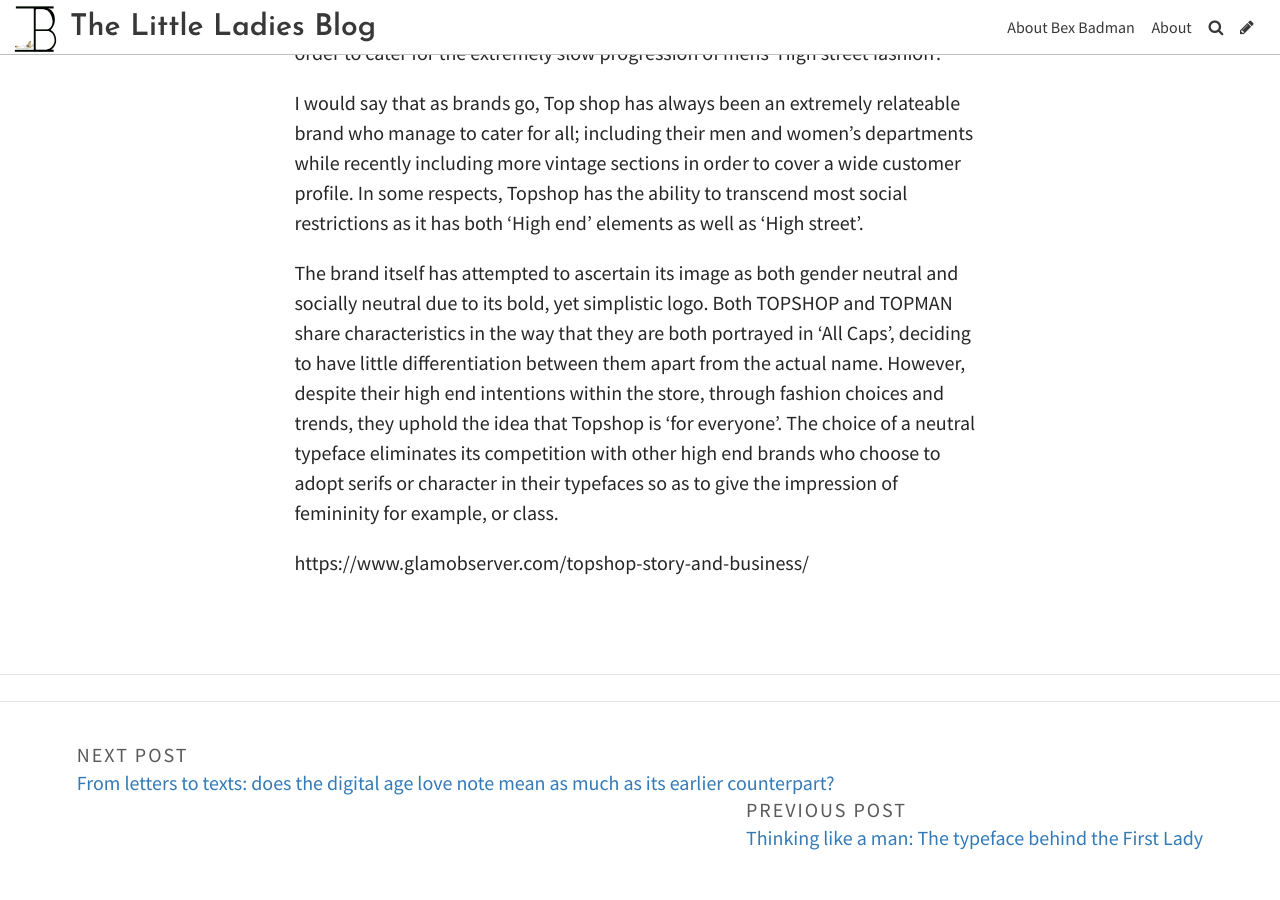
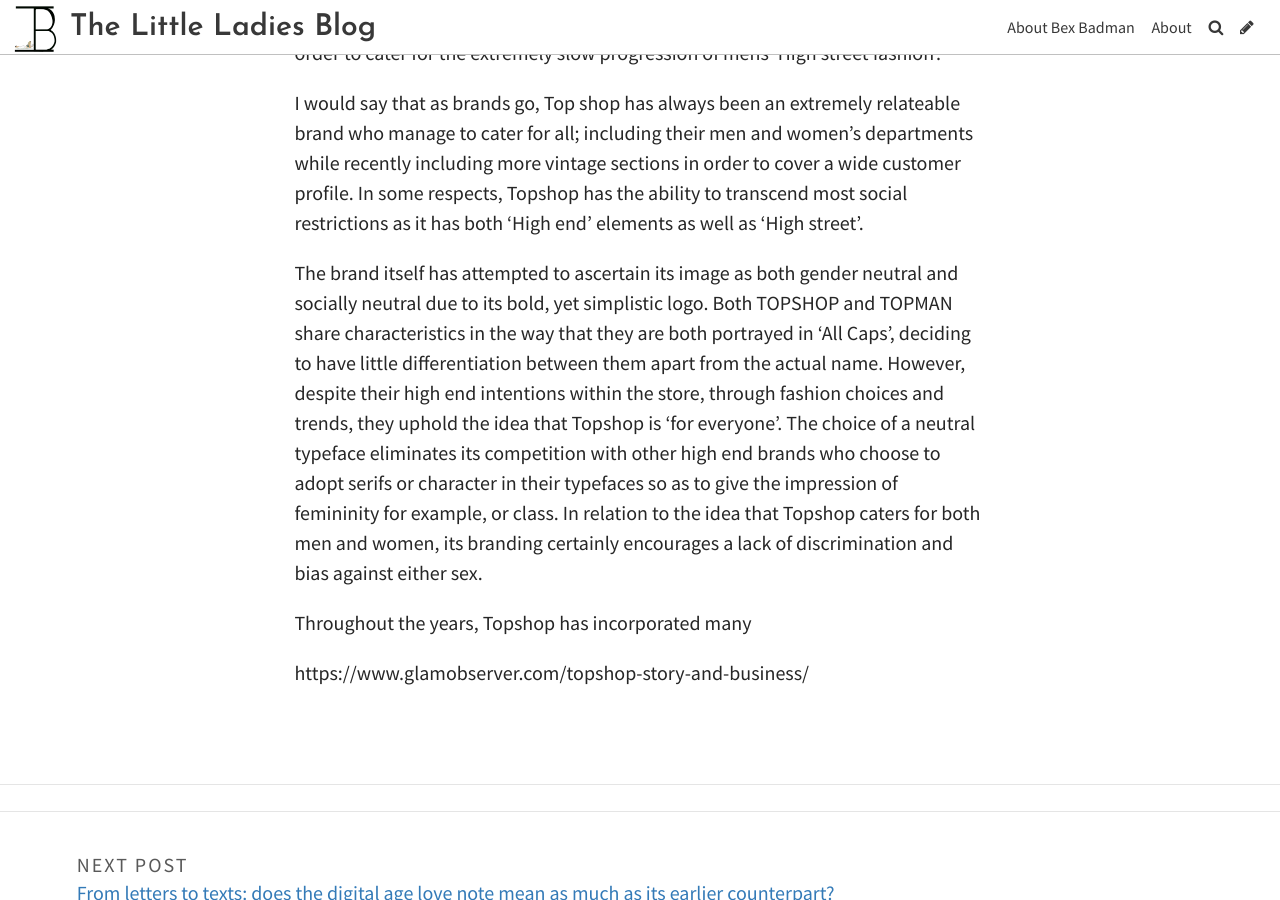
Before and after one commit to rebeccabadman1999/Bex-Badman-Blog, a Jekyll site: the page built from _posts/2020-11-14-topshop-does-their-brand-really-cater-for-both-men-and-women.md, in a window 1280 px wide and 900 px high, scrolled down 578 px. Built offline with Jekyll 4.4.1, drawn with Linux system fonts in a browser that asks for light colours; some web fonts are replaced; comment, search, counter and statistics services are not loaded.

Commit message:
Update Post “2020-11-14-topshop-does-their-brand-really-cater-for-both-men-and-women”

```diff
--- a/_posts/2020-11-14-topshop-does-their-brand-really-cater-for-both-men-and-women.md
+++ b/_posts/2020-11-14-topshop-does-their-brand-really-cater-for-both-men-and-women.md
@@ -11,6 +11,8 @@
 
 I would say that as brands go, Top shop has always been an extremely relateable brand who manage to cater for all; including their men and women's departments while recently including more vintage sections in order to cover a wide customer profile. In some respects, Topshop has the ability to transcend most social restrictions as it has both 'High end' elements as well as 'High street'.
 
-The brand itself has attempted to ascertain its image as both gender neutral and socially neutral due to its bold, yet simplistic logo. Both TOPSHOP and TOPMAN share characteristics in the way that they are both portrayed in 'All Caps', deciding to have little differentiation between them apart from the actual name. However, despite their high end intentions within the store, through fashion choices and trends, they uphold the idea that Topshop is 'for everyone'. The choice of a neutral typeface eliminates its competition with other high end brands who choose to adopt serifs or character in their typefaces so as to give the impression of femininity for example, or class.
+The brand itself has attempted to ascertain its image as both gender neutral and socially neutral due to its bold, yet simplistic logo. Both TOPSHOP and TOPMAN share characteristics in the way that they are both portrayed in 'All Caps', deciding to have little differentiation between them apart from the actual name. However, despite their high end intentions within the store, through fashion choices and trends, they uphold the idea that Topshop is 'for everyone'. The choice of a neutral typeface eliminates its competition with other high end brands who choose to adopt serifs or character in their typefaces so as to give the impression of femininity for example, or class. In relation to the idea that Topshop caters for both men and women, its branding certainly encourages a lack of discrimination and bias against either sex.
+
+Throughout the years, Topshop has incorporated many
 
 https://www.glamobserver.com/topshop-story-and-business/
```
